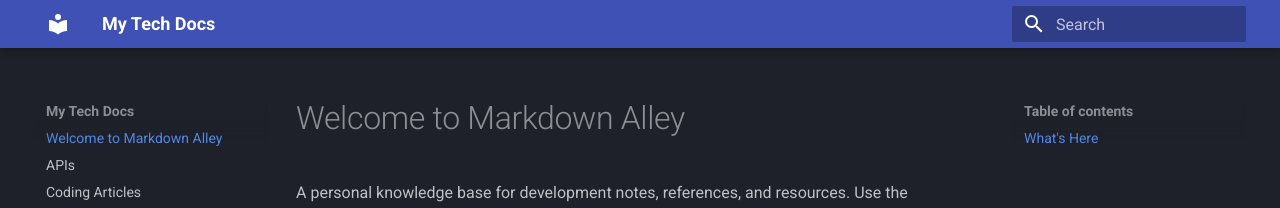
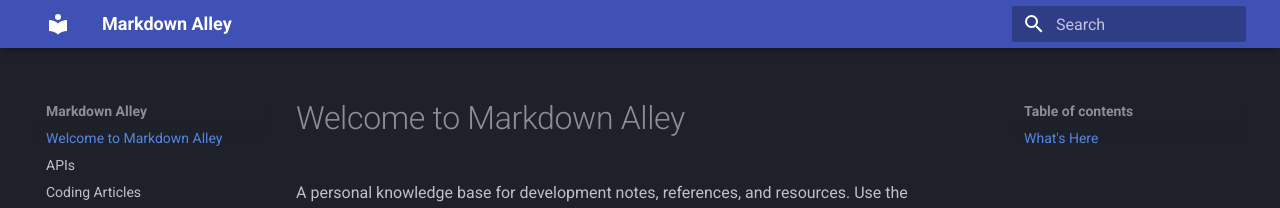
Before and after one commit to gooddogdevelopment-sys/Markdown-Alley, an MkDocs documentation site: the page built from docs/index.md, in a window 1280 px wide. Shown: the top 208 px of the page. Built offline with MkDocs 1.6.1 and Material for MkDocs 9.7.7, drawn with Linux system fonts in a browser that asks for light colours.

Commit message:
Changed site name on mkdocs.yml

```diff
--- a/mkdocs.yml
+++ b/mkdocs.yml
@@ -1,4 +1,4 @@
-site_name: My Tech Docs
+site_name: Markdown Alley
 site_url: https://docs.gooddogdevelopment.com
 theme:
   name: material  # This uses the popular Material theme included in the image
```
